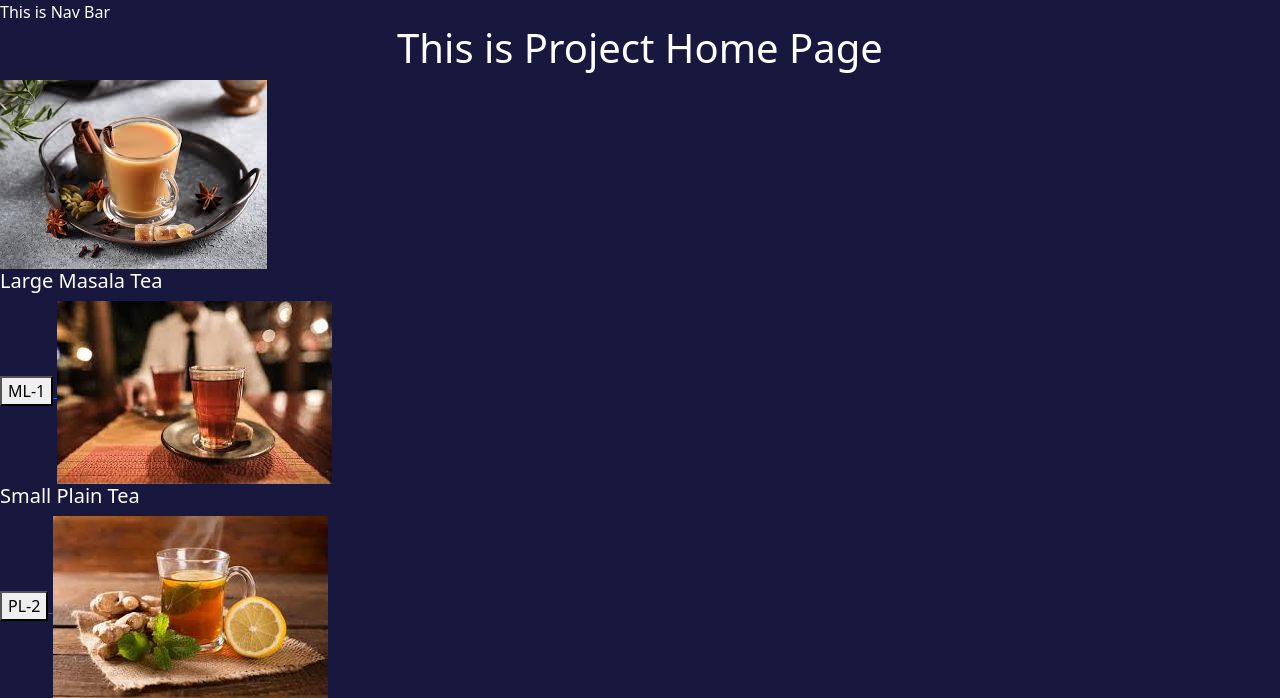
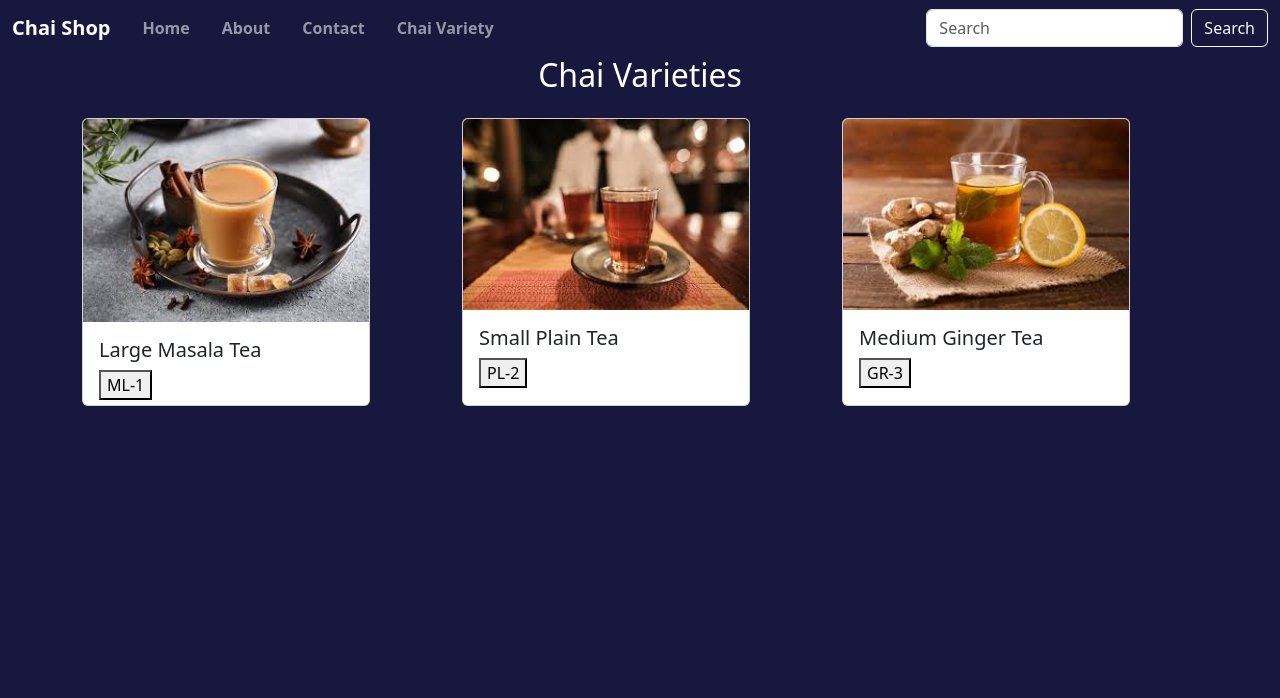
Before and after one commit to sarthakkathe009/Django, a Django app: page /project/ in a window 1280 px wide. Shown: the top 698 px of the page. Run offline with Django 5.2, Linux system fonts and the light colour scheme; data comes from the database, SQL or seed files in the repository.

Commit message:
added styles

```diff
--- a/DjangoProject/project/templates/project/all_project.html
+++ b/DjangoProject/project/templates/project/all_project.html
@@ -5,12 +5,27 @@ Project
 {% endblock %}
 
 {% block content %}
-<h1>This is Project Home Page</h1>
-{% for chai in chais %}
-<img src="{{chai.image.url}}" alt="img">
-<h5>{{chai.name}}</h5>
-<a href={% url "chai_details" chai.id %}><!--chai_details is the name given in urls-->
-    <button>{{chai.type}}-{{chai.id}}</button>
-</a>
-{% endfor %}
+<h2 class="text-center">Chai Varieties</h2>
+<div class="container">
+    <div class="row">
+        <div class="col-md-12">
+            <div class="row">
+                    {% for chai in chais %}
+                    <div class="col-md-4">
+                        <div class="card my-3" style="width: 18rem;height: 18rem;">
+                            <img class="card-img-top" src="{{chai.image.url}}" alt="img">
+                            <div class="card-body">
+                                <h5 class="card-title">{{chai.name}}</h5>
+                                <a href={% url "chai_details" chai.id %}><!--chai_details is the name given in urls-->
+                                    <button>{{chai.type}}-{{chai.id}}</button>
+                                </a>
+                            </div>
+                        </div>
+                    </div>
+                    {% endfor %}
+            </div>
+        </div>
+    </div>
+</div>
+
 {% endblock %}
--- a/DjangoProject/templates/layout.html
+++ b/DjangoProject/templates/layout.html
@@ -14,7 +14,34 @@
     </title>
 </head>
 <body>
-    <nav>This is Nav Bar</nav>
+    <nav class="navbar navbar-expand-lg navbar-dark">
+        <div class="container-fluid fw-bold">
+          <a class="navbar-brand" href="#">Chai Shop</a>
+          <button class="navbar-toggler" type="button" data-bs-toggle="collapse" data-bs-target="#navbarNav" aria-controls="navbarNav" aria-expanded="false" aria-label="Toggle navigation">
+            <span class="navbar-toggler-icon"></span>
+          </button>
+          <div class="collapse navbar-collapse" id="navbarNav">
+            <ul class="navbar-nav me-auto">
+              <li class="nav-item px-2">
+                <a class="nav-link" aria-current="page" href="/">Home</a>
+              </li>
+              <li class="nav-item px-2">
+                <a class="nav-link" href="/about">About</a>
+              </li>
+              <li class="nav-item px-2">
+                <a class="nav-link" href="/contact">Contact</a>
+              </li>
+              <li class="nav-item px-2">
+                <a class="nav-link" href="/project">Chai Variety</a>
+              </li>
+            </ul>
+            <form class="d-flex" role="search">
+                <input class="form-control me-2" type="search" placeholder="Search" aria-label="Search">
+                <button class="btn btn-outline-light" type="submit">Search</button>
+            </form>
+          </div>
+        </div>
+      </nav>
     {% block content %}{% endblock %}
 </body>
 </html>
--- a/DjangoProject/templates/website/index.html
+++ b/DjangoProject/templates/website/index.html
@@ -5,6 +5,5 @@ Home Page
 {% endblock %}
 
 {% block content %}
-<h1>Project Index Page!!</h1>
-<a href="/project">To Project</a>
+<h1>Chai Shop</h1>
 {% endblock %}
```
